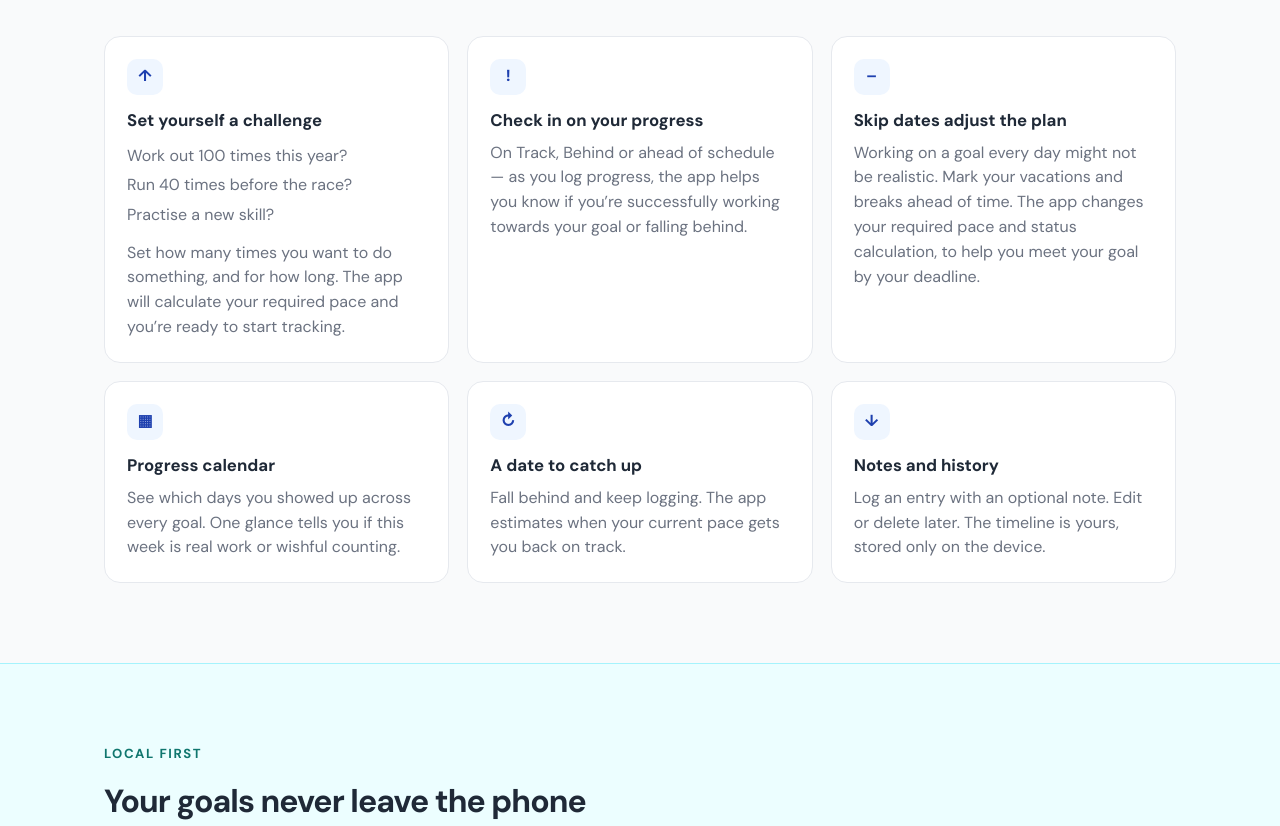
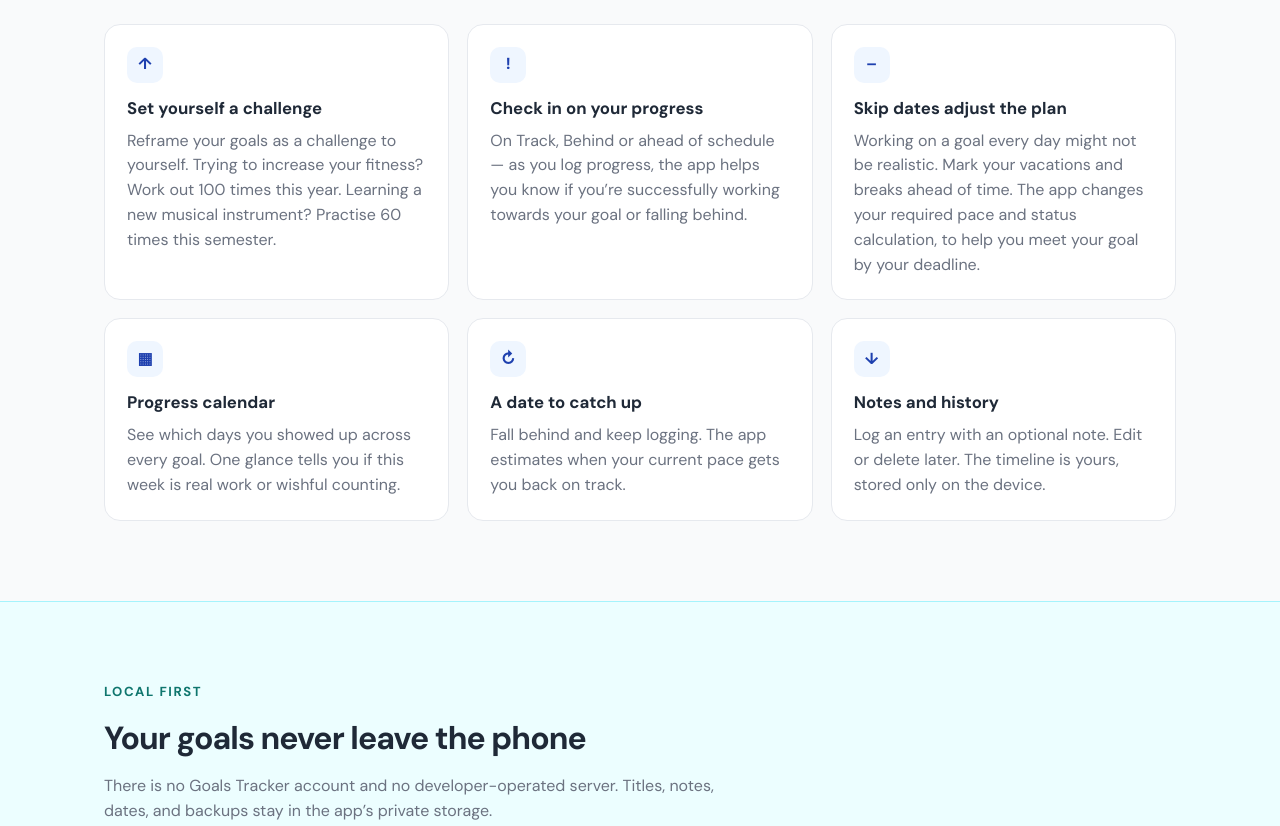
Before and after one commit to zepedrodev/goals-tracker, a plain HTML site: page index.html in a window 1280 px wide. Shown: the part 1200-2026 px from the top of the page. Drawn offline with Linux system fonts and the light colour scheme.

Commit message:
Simplify the header and reframe how goals are set.
Co-authored-by: Cursor <cursoragent@cursor.com>

```diff
--- a/assets/styles.css
+++ b/assets/styles.css
@@ -483,10 +483,6 @@ h1 {
   margin-top: 0.7em;
 }
 
-.feature .examples {
-  line-height: 1.85;
-}
-
 .feature-icon {
   width: 36px;
   height: 36px;
--- a/index.html
+++ b/index.html
@@ -36,10 +36,6 @@
           <img src="assets/icon.png" width="36" height="36" alt="" />
           Goals Tracker
         </a>
-        <div class="nav-links">
-          <a href="privacy/">Privacy policy</a>
-          <a class="button button-primary" href="https://play.google.com/store/apps/details?id=com.goalstracker.app">Get the app</a>
-        </div>
       </nav>
     </header>
 
@@ -173,15 +169,10 @@
             <article class="feature">
               <div class="feature-icon" aria-hidden="true">↑</div>
               <h3>Set yourself a challenge</h3>
-              <p class="examples">
-                Work out 100 times this year?<br />
-                Run 40 times before the race?<br />
-                Practise a new skill?
-              </p>
               <p>
-                Set how many times you want to do something, and for how long.
-                The app will calculate your required pace and you’re ready to
-                start tracking.
+                Reframe your goals as a challenge to yourself. Trying to
+                increase your fitness? Work out 100 times this year. Learning a
+                new musical instrument? Practise 60 times this semester.
               </p>
             </article>
             <article class="feature">
```
Also changed, not shown: privacy/index.html (+0 -4 lines).
